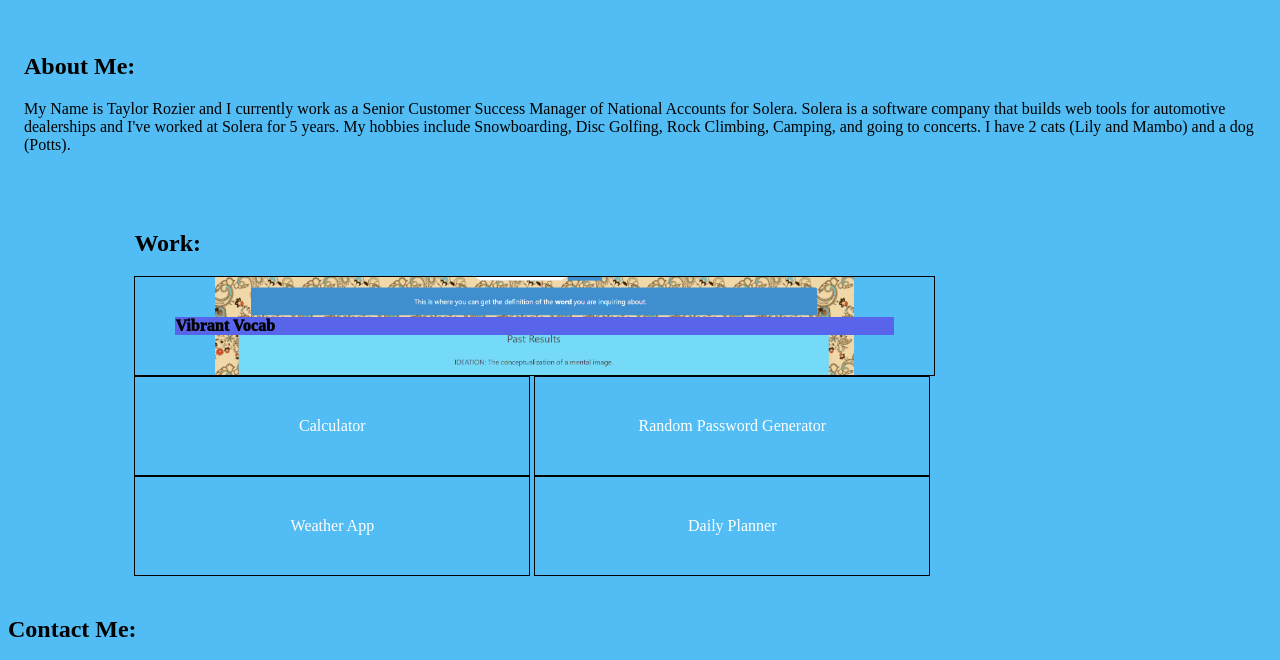
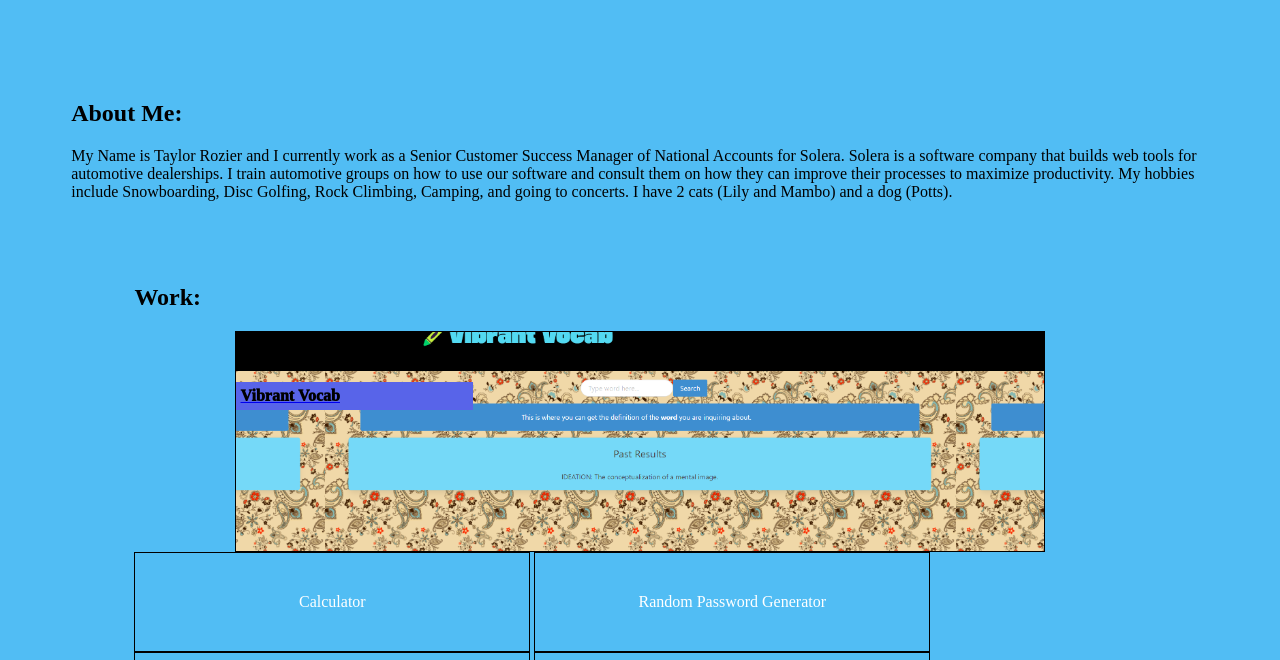
Before and after one commit to RozierT/Portfolio, a plain HTML site: page index.html in a window 1280 px wide. Shown: the part 126-786 px from the top of the page. Drawn offline with Linux system fonts and the light colour scheme.

Commit message:
refactoring duplicative code

```diff
--- a/assets/css/style.css
+++ b/assets/css/style.css
@@ -1,5 +1,4 @@
 .S-card {
-    flex: 1 0 0;
     padding: 20px;
     text-align: center;
     border-style: solid;
@@ -7,7 +6,7 @@
     display: inline-block;
     width: 35%;
     position: relative;
-    justify-self: center;
+    margin: auto;
   }
 
   .S-card header {
@@ -17,20 +16,23 @@
 
   .L-card {
     width: 75%;
-    flex: 1 0 0;
-    padding: 20px;
+    padding-left: 0;
+    padding-top: 5%;
+    padding-bottom: 5%;
+    padding-right: 5%;
     text-align: left;
     border-style: solid;
     border-width: 1px;
   }
 
   .L-card header {
-    padding: 20px;
+    padding: 5px;
     color: #000000;
     font-weight: 1000;
     font-stretch: ultra-expanded;
     background-color: rgb(88, 100, 233);
-    background-clip:content-box;
+    max-width: 30%;
+    margin-left: 0px;
   }
 
   .nav {
@@ -40,7 +42,7 @@
   }
 
   .about-me {
-    padding: 1rem;
+    padding: 5%;
   }
 
   .Main-Header {
@@ -49,12 +51,8 @@
   }
 
   .work {
-    margin: 5dvb;
-    margin-left: 10%;
-    margin-right: 10%;
-    display: flexbox;
-    justify-content: space-around;
-    align-content: center;
+    width: 80%;
+    margin: auto;
   }
 
   .Name {
@@ -66,23 +64,14 @@
 
   body {
     background-color: rgb(81, 189, 244);
-    display: flexbox;
   }
 
   #vocab{
     background-image:url('./images/VVhomepage.png');
-    background-repeat: no-repeat;
+    background-repeat: repeat;
     background-attachment: fixed;
     background-position: center;
-    background-size: 80%;
-    color:black;
-    font-weight: bolder;
-    font-stretch: semi-expanded;
-
+    background-size: 78%;
+    height: 15%;
+    margin: auto;
   }
-
-  #vocab.h1{
-    justify-self: left;
-    justify-items: left;
-    justify-content: left;
-  }
--- a/index.html
+++ b/index.html
@@ -19,14 +19,17 @@
 
     <section class="About-Me">
         <h2>About Me:</h2>
-        My Name is Taylor Rozier and I currently work as a Senior Customer Success Manager of National Accounts for Solera. Solera is a software company that builds web tools for automotive dealerships and I've worked at Solera for 5 years.
-        My hobbies include Snowboarding, Disc Golfing, Rock Climbing, Camping, and going to concerts. I have 2 cats (Lily and Mambo) and a dog (Potts).
+        My Name is Taylor Rozier and I currently work as a Senior Customer Success Manager of National Accounts for Solera.
+        Solera is a software company that builds web tools for automotive dealerships.
+        I train automotive groups on how to use our software and consult them on how they can improve their processes to maximize productivity.
+        My hobbies include Snowboarding, Disc Golfing, Rock Climbing, Camping, and going to concerts.
+        I have 2 cats (Lily and Mambo) and a dog (Potts).
     </section>
 
     <section class="work" id="work">
         <h2>Work:</h2>
         <section class="L-card" id="vocab">
-            <header>Vibrant Vocab</header>
+            <a href="kthao21.github.io/Vibrant_Vocab/"><header>Vibrant Vocab</header></a>
         </section>
         <section class="S-card">
             <header>Calculator</header>
```
